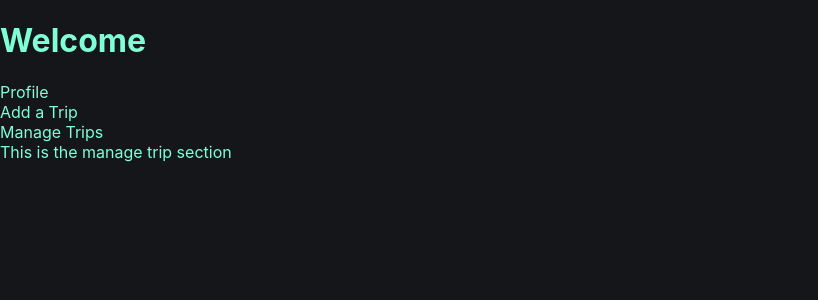
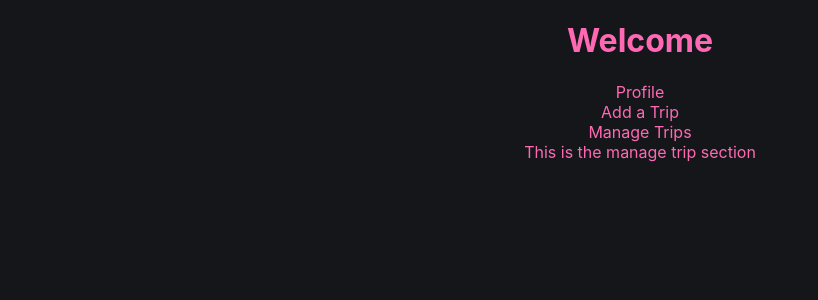
Before and after one commit to zimmermannlowbrass/i-heart-mta, a React (Create React App) app in the folder client/: page /managetrips in a window 1280 px wide. Shown: the top 300 px of the page, without its empty margins (0-818 px from the left). Built offline with nearby package versions, Linux system fonts and the light colour scheme.

Commit message:
more css

```diff
--- a/client/src/App.js
+++ b/client/src/App.js
@@ -1,14 +1,13 @@
 import Welcome from './components/Welcome';
 import React from 'react';
-import { BrowserRouter } from 'react-router-dom';
 function App() {
 
+
+  // here I will set up login stuff
   return (
-    <BrowserRouter>
-      <div>
-        <Welcome />
-      </div>
-    </BrowserRouter>
+    <div>
+      <Welcome />
+    </div>
   )
 }
 
--- a/client/src/components/Welcome.js
+++ b/client/src/components/Welcome.js
@@ -14,10 +14,13 @@ function Welcome() {
 
   return (
     <div>
+      <div className="NavBar">
         <h1>
           Welcome
         </h1>
         <NavBar />
+      </div>
+      <div className="Stuff">
         <Switch>
           <Route exact path="/profile">
             <ProfileHome />
@@ -30,6 +33,7 @@ function Welcome() {
           </Route>
         </Switch>
       </div>
+    </div>
 
   )
 }
--- a/client/src/components/dashboard/profile/ShowPastTrips.js
+++ b/client/src/components/dashboard/profile/ShowPastTrips.js
@@ -51,7 +51,7 @@ function ShowPastTrips() {
                     options={{
                         strokeColor: Object.keys(polylineDict),
                         strokeOpacity: .5,
-                        strokeWeight: 5,
+                        strokeWeight: 2,
                     }}
                 />
             </div>
--- a/client/src/index.css
+++ b/client/src/index.css
@@ -1,10 +1,12 @@
 html,
 body {
+  text-align: center;
   padding: 0;
+  height: 100%;
   margin: 0;
   font-family: -apple-system, BlinkMacSystemFont, Segoe UI, Roboto, Oxygen,
     Ubuntu, Cantarell, Fira Sans, Droid Sans, Helvetica Neue, sans-serif;
-    color: aquamarine;
+    color: hotpink;
     background-color: #14161a;
 }
 
@@ -23,13 +25,14 @@ a {
   position: inherit;
 }
 
+
 .controls {
   float: left;
   width: 20%;
   height: 100vh;
   padding: 1rem;
   background: #14161a;
-  color: #fff;
+  color: hotpink;
   display: grid;
   align-items: center;
 }
@@ -46,7 +49,7 @@ a {
 .map {
   float: right;
   width: 80%;
-  height: 100vh;
+  height: 100%;
 }
 
 .highlight {
@@ -56,7 +59,7 @@ a {
 
 .combobox-input {
   width: 100%;
+  color: hotpink;
   padding: 0.5rem;
   background-color: black;
-  color: hotpink;
 }
--- a/client/src/index.js
+++ b/client/src/index.js
@@ -2,10 +2,12 @@ import React from 'react';
 import ReactDOM from 'react-dom/client';
 import './index.css';
 import App from './App';
+import { BrowserRouter } from 'react-router-dom';
+
 
 const root = ReactDOM.createRoot(document.getElementById('root'));
 root.render(
-  // <React.StrictMode>
+  <BrowserRouter>
     <App />
-  // </React.StrictMode>
+  </BrowserRouter>
 );
```
Also changed, not shown: client/src/components/dashboard/addTrip/controls/Direction.js (added, +16 -0 lines), 1 other file (tests, documents, lock files or other folders). Lines whose indentation alone changed are shown as unchanged.
